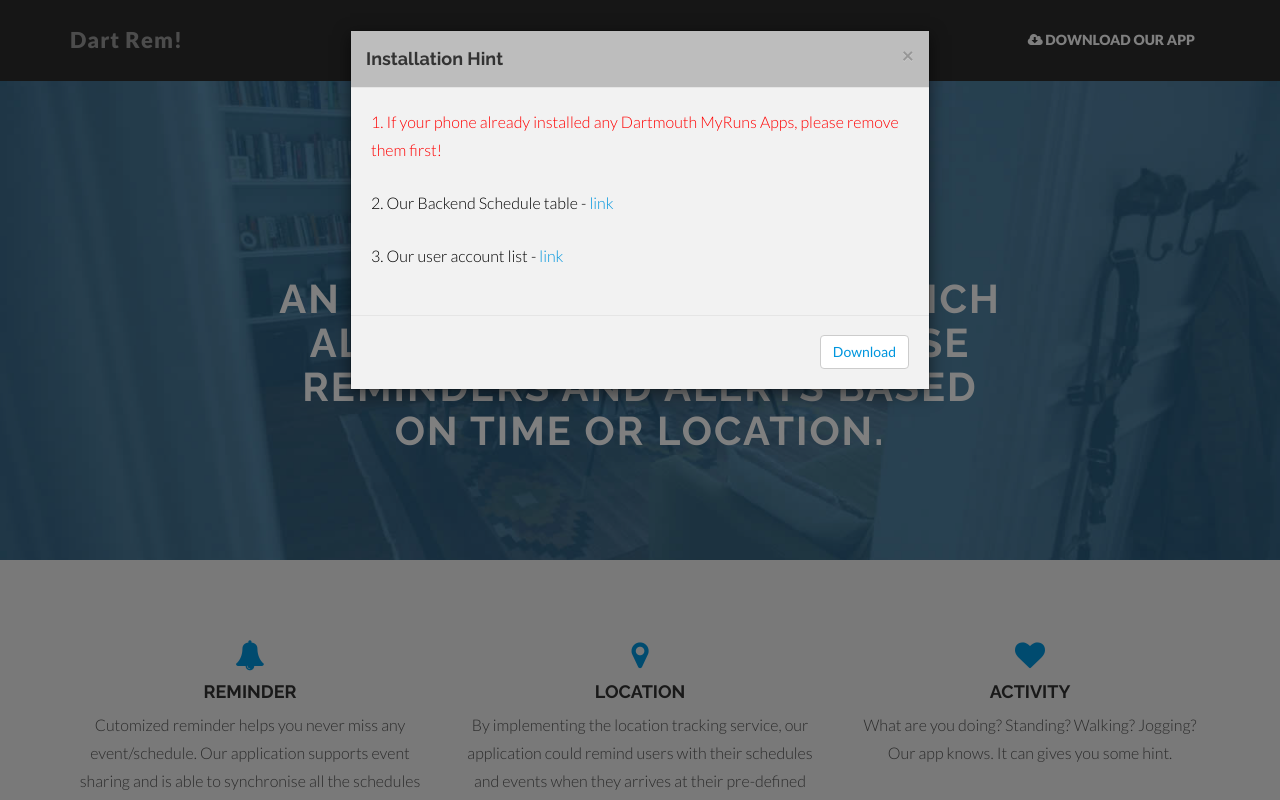
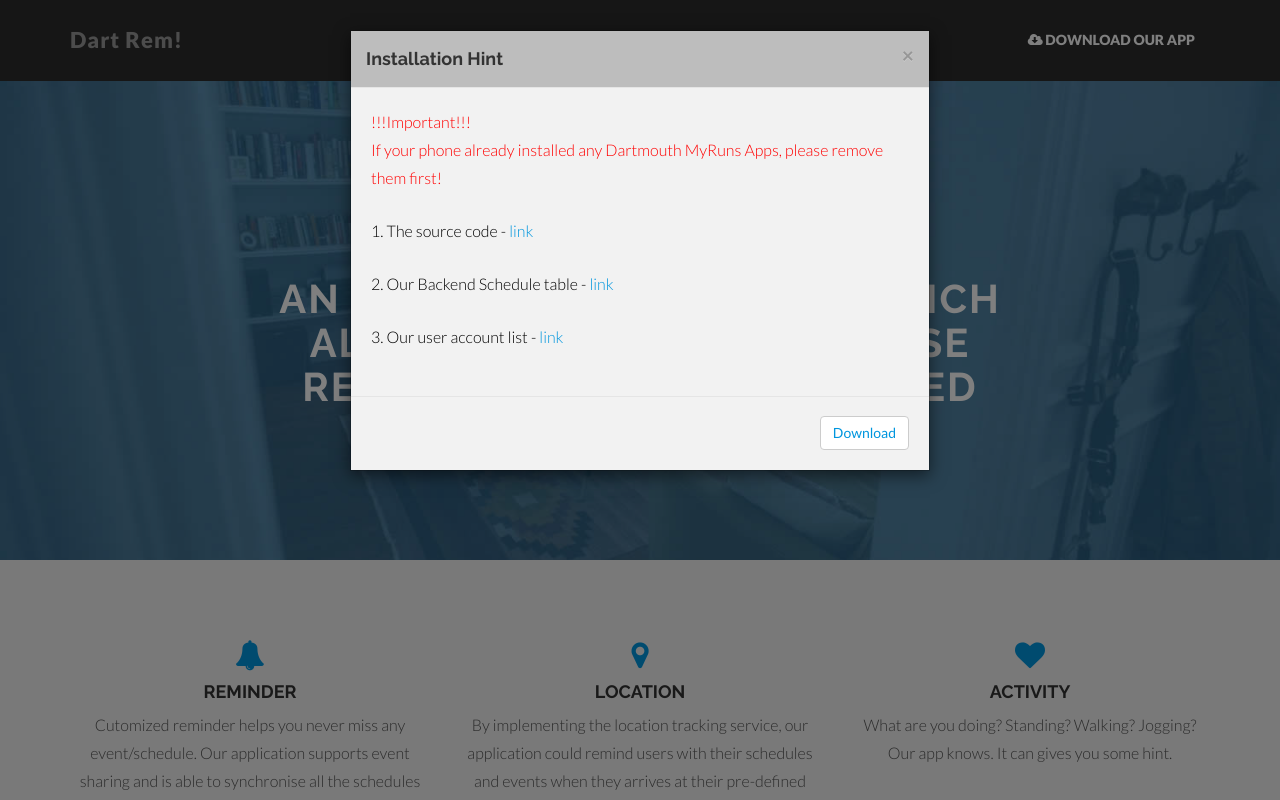
Before and after one commit to rwangfengme/project-page, a plain HTML site: page index.html in a window 1280 px wide. Both pictures are taken after a click on the link "DOWNLOAD OUR APP". Shown: the top 800 px of the page. Drawn offline with nearby package versions, Linux system fonts and the light colour scheme.

Commit message:
update dialog download link

```diff
--- a/index.html
+++ b/index.html
@@ -213,12 +213,16 @@
 	        <h4 class="modal-title">Installation Hint</h4>
 	      </div>
 	      <div class="modal-body">
-	        <p style="color:red;font-style:bold;">1. If your phone already installed any Dartmouth MyRuns Apps, please remove them first!</p>
+	        <p style="color:red;font-style:bold;">
+	        	!!!Important!!!<br/>
+	        	If your phone already installed any Dartmouth MyRuns Apps, please remove them first!
+	        </p>
+	        <p style="color:black;font-style:bold;">1. The source code - <a style="color:#0096DE;" href="https://drive.google.com/open?id=0B0TcA6fQsb5WZF8zUWp2Uk1YWnc">link</a></p>
 	        <p style="color:black;font-style:bold;">2. Our Backend Schedule table - <a style="color:#0096DE;" href="https://4-dot-lexical-micron-124201.appspot.com/schedule_query_result.jsp">link</a></p>
 	        <p style="color:black;font-style:bold;">3. Our user account list - <a style="color:#0096DE;" href="https://4-dot-lexical-micron-124201.appspot.com/user_query_result.jsp">link</a></p>
 	      </div>
 	      <div class="modal-footer">
-	        <button type="button" class="btn btn-default" data-dismiss="modal" onclick="document.location.href='https://drive.google.com/open?id=0B0TcA6fQsb5WZF8zUWp2Uk1YWnc'"><a style="color:#0096DE;" href="#">Download</a></button>
+	        <button type="button" class="btn btn-default" data-dismiss="modal" onclick="document.location.href='https://drive.google.com/open?id=0B0TcA6fQsb5WWHh1VlZTcVJzRlE'"><a style="color:#0096DE;" href="#">Download</a></button>
 	      </div>
 	    </div>
 
```
